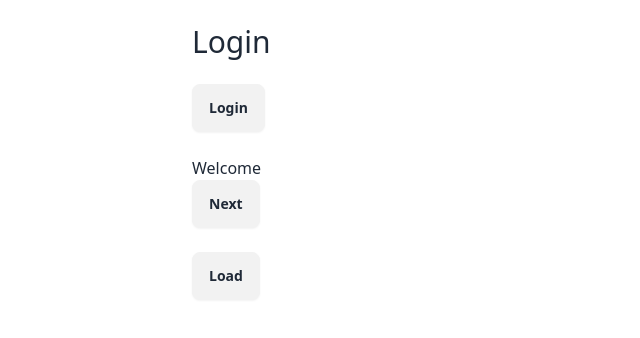
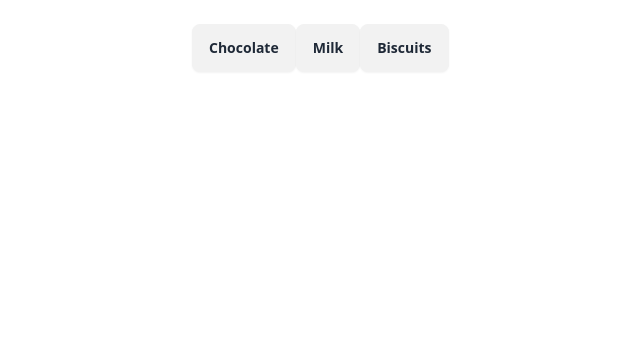
Before and after one commit to alelax/angular-evolution, an Angular app: page / in a window 1280 px wide. Shown: the top 338 px of the page, without its empty margins (256-896 px from the left). Built offline with nearby package versions, Linux system fonts and the light colour scheme.

Commit message:
@for and @if

```diff
--- a/src/app/app.component.ts
+++ b/src/app/app.component.ts
@@ -5,13 +5,14 @@ import { RouterOutlet } from '@angular/router';
 type Product = {
   id: number,
   name: string,
-  cost: number
+  cost: number,
+  description: string
 }
 
 const initialState: Product[] = [
-  {id: 1, name: 'Chocolate', cost: 3},
-  {id: 2, name: 'Milk', cost: 1},
-  {id: 3, name: 'Biscuits', cost: 2}
+  {id: 1, name: 'Chocolate', cost: 3, description: 'Bla bla bla...'},
+  {id: 2, name: 'Milk', cost: 1, description: 'ciao ciaoo...'},
+  {id: 3, name: 'Biscuits', cost: 2, description: 'so gooood....'}
 ]
 
 @Component({
@@ -19,75 +20,31 @@ const initialState: Product[] = [
   standalone: true,
   imports: [CommonModule, RouterOutlet],
   template: `
-    <!-- @if @else -->
+    <!-- @for -->
     <div class="centred-page sm">
-
-      @if (logged()) {
-        <h1 class="page-title">Hi Dev</h1>
-        <button class="btn" (click)="logOut()">Logout</button>
-      } @else {
-        <h1 class="page-title">Login</h1>
-        <button class="btn" (click)="singIn()">Login</button>
+      @for(product of products(); track product.id) {
+        <button class="btn" (click)="selectProduct(product)">{{ product.name }}</button>
       }
 
-    </div>
 
-    <!-- @switch e  @empty -->
-    <div class="centred-page sm">
-      @switch (currentStep()) {
-        @case ('step1') {
-          <h1>Step 1</h1>
-          <button class="btn" (click)="currentStep.set('step2')">Next</button>
-        }
-        @case ('step2') {
-          <h1>Step 2</h1>
-          <button class="btn" (click)="currentStep.set('final')">Next</button>
-        }
-        @case ('final') {
-          <h1>Final step</h1>
-        }
-        @default {
-          <h1>Welcome</h1>
-          <button class="btn" (click)="currentStep.set('step1')">Next</button>
-        }
-      }
-    </div>
-
-    <!-- @for -->
-    <div class="centred-page sm">
-      @for(product of products(); track product.id; let i = $index; let l = $last; let f = $first; let odd = $odd; let even = $even) {
-        <li>{{ i + 1 }} - {{ product.name }}</li>
-      } @empty {
-        <button class="btn" (click)="loadProducts()">Load</button>
+      @if (activeProduct()) {
+        <h1 class="text-2xl">Product Details</h1>
+        <div>€ {{ activeProduct()?.cost }}</div>
+        <div>{{ activeProduct()?.description }}</div>
       }
 
-      <div *ngIf="hasProducts()">Ci sono {{ totalProducts() }} prodotti</div>
     </div>
   `,
   styles: [``],
 })
 export class AppComponent {
 
-  logged = signal<boolean>(false);
+  products = signal<Product[]>(initialState);
 
-  currentStep = signal<'step1' | 'step2' | 'final' | null>(null);
+  activeProduct = signal<Product | null>(null);
 
-  products = signal<Product[]>([]);
-
-  hasProducts = computed(() => this.products().length > 0);
-
-  totalProducts = computed(() => this.products().length);
-
-  singIn() {
-    this.logged.set(true);
-  }
-
-  logOut() {
-    this.logged.set(false);
-  }
-
-  loadProducts() {
-    this.products.set(initialState)
+  selectProduct(product: Product) {
+    this.activeProduct.set(product);
   }
 
 }
```
